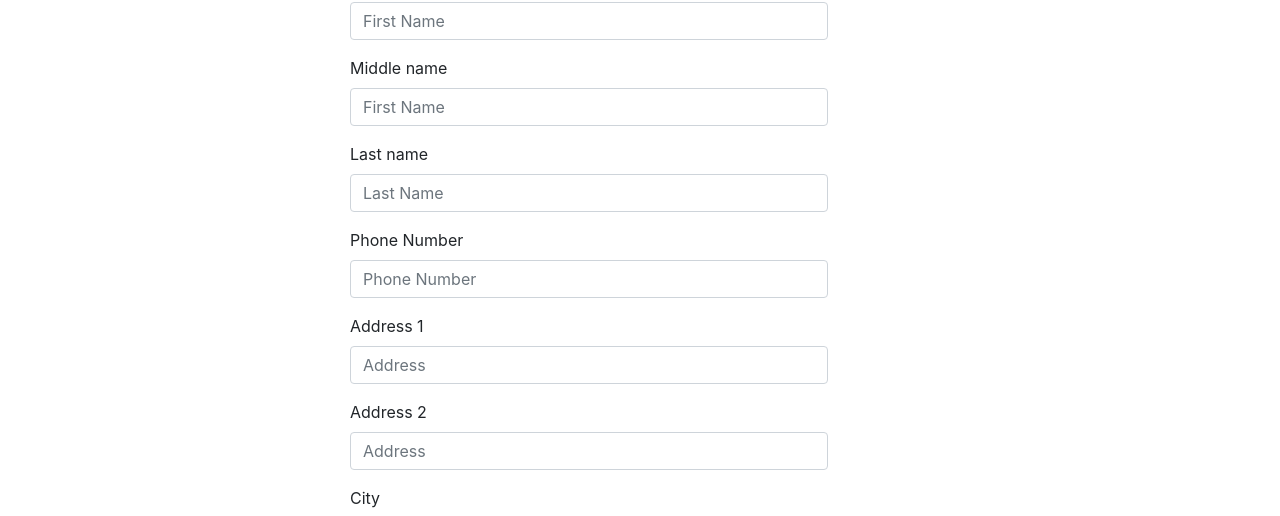
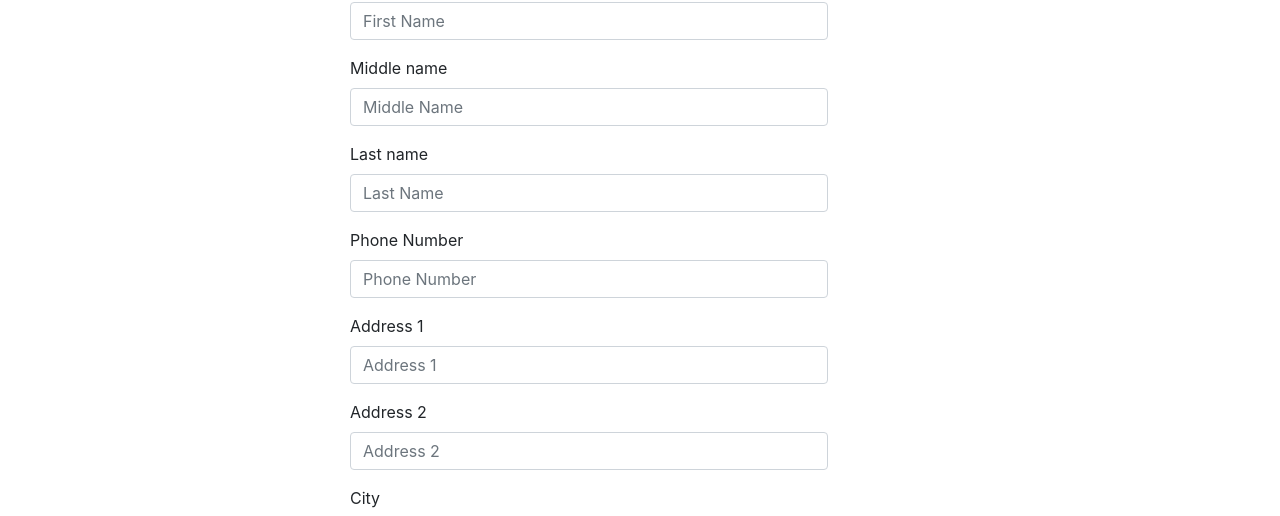
Before and after one commit to IndiaCFG3/team-33, a React (Create React App) app in the folder frontend/: page /userform in a window 1280 px wide. Shown: the part 234-750 px from the top of the page. Built offline with nearby package versions, Linux system fonts and the light colour scheme.

Commit message:
hooks setup

```diff
--- a/frontend/src/pages/Login.js
+++ b/frontend/src/pages/Login.js
@@ -1,13 +1,13 @@
-import React from 'react'
+import React , { useState, useEffect } from 'react'
 import 'bootstrap/dist/css/bootstrap.css'
 import { Col, Row,Form, Button } from 'react-bootstrap';
 import {Link} from 'react-router-dom'
 
 function Login(props){
-    function handleClick(){
-        console.log('clicked')
-
-    }
+    var [userLogin, setuserLogin] = useState({
+        email:"",
+        password:""
+    })
 
     return(
         <div>
@@ -20,13 +20,13 @@ function Login(props){
 
                 <Form.Group controlId="formBasicEmail">
 
-                    <Form.Control type="email" placeholder="Enter email" />
+                    <Form.Control type="email" placeholder="Enter email" onChange={(e)=>{setuserLogin({...userLogin, email:e.target.value})}} />
 
                 </Form.Group>
 
 
                 <Form.Group controlId="formBasicPassword">
-                    <Form.Control type="password" placeholder="Password" />
+                    <Form.Control type="password" placeholder="Password" onChange={(e)=>{setuserLogin({...userLogin, password:e.target.value})}} />
                 </Form.Group>
                 <Button variant="primary" type="submit">
                     Login
--- a/frontend/src/pages/Signup.js
+++ b/frontend/src/pages/Signup.js
@@ -1,9 +1,15 @@
-import React from 'react'
+import React, { useState, useEffect } from 'react'
 import 'bootstrap/dist/css/bootstrap.css'
 import { Col, Row,Form, Button } from 'react-bootstrap';
 import {Link} from 'react-router-dom'
 
 function Signup(props){
+    var [userSignUp, setuserSignUp] = useState({
+        email:"",
+        firstname:"",
+        lastname:"",
+        password:""
+    })
 
     return(
         <div>
@@ -17,22 +23,22 @@ function Signup(props){
 
             <Form.Group controlId="formBasicEmail">
 
-                <Form.Control type="email" placeholder="Enter email" />
+                <Form.Control type="email" placeholder="Enter email" onChange={(e)=>{setuserSignUp({...userSignUp, email:e.target.value})}} />
 
             </Form.Group>
             <Form.Group controlId="formBasicEmail">
 
-                <Form.Control type="text" placeholder="First Name" />
+                <Form.Control type="text" placeholder="First Name" onChange={(e)=>{setuserSignUp({...userSignUp, firstname:e.target.value})}} />
 
             </Form.Group>
             <Form.Group controlId="formBasicEmail">
 
-                <Form.Control type="text" placeholder="Last Name" />
+                <Form.Control type="text" placeholder="Last Name" onChange={(e)=>{setuserSignUp({...userSignUp, lastname:e.target.value})}} />
 
             </Form.Group>
             <Form.Group controlId="formBasicPassword">
 
-                <Form.Control type="password" placeholder="Password" />
+                <Form.Control type="password" placeholder="Password" onChange={(e)=>{setuserSignUp({...userSignUp, password:e.target.value})}} />
             </Form.Group>
             <Form.Group controlId="formBasicPassword">
 
--- a/frontend/src/pages/UserDetail.js
+++ b/frontend/src/pages/UserDetail.js
@@ -1,9 +1,10 @@
-import React from 'react'
+import React , { useState, useEffect } from 'react'
 import 'bootstrap/dist/css/bootstrap.css'
 import {Button, Col, Row, Form} from 'react-bootstrap'
 import {Link} from 'react-router-dom'
 
 function UserDetail(props){
+    var [userDetail, setuserDetail] = useState({});
 
     return(
         <div>
--- a/frontend/src/pages/UserForm.js
+++ b/frontend/src/pages/UserForm.js
@@ -1,9 +1,27 @@
-import React from 'react'
+import React , { useState, useEffect } from 'react'
 import 'bootstrap/dist/css/bootstrap.css'
 import {Button, Col, Row, Form} from 'react-bootstrap'
 import NavBar from './NavBar'
 
 function UserForm(props){
+    var [userDetail, setuserDetail] = useState({
+        email:"",
+        firstname:"",
+        middlename:"",
+        lastname:"",
+        phonenumber:"",
+        address1:"",
+        address2:"",
+        city:"",
+        state:"",
+        gender:"",
+        dob:"",
+        monthlyincome:"",
+        education:"",
+        marriage:false
+
+
+    });
 
     return(
         <div>
@@ -16,62 +34,62 @@ function UserForm(props){
   <div style={{textAlign:"left"}}>
     <Form.Label>Email</Form.Label>
     </div>
-    <Form.Control type="email" placeholder="name@example.com" />
+    <Form.Control type="email" placeholder="name@example.com" onChange={(e)=>{setuserDetail({...userDetail, email:e.target.value})}} />
   </Form.Group>
   <Form.Group controlId="exampleForm.ControlInput1">
   <div style={{textAlign:"left"}}>
     <Form.Label>First name</Form.Label>
     </div>
-    <Form.Control type="text" placeholder="First Name" />
+    <Form.Control type="text" placeholder="First Name" onChange={(e)=>{setuserDetail({...userDetail, firstname:e.target.value})}} />
   </Form.Group>
   <Form.Group controlId="exampleForm.ControlInput1">
   <div style={{textAlign:"left"}}>
     <Form.Label>Middle name</Form.Label>
     </div>
-    <Form.Control type="text" placeholder="First Name" />
+    <Form.Control type="text" placeholder="Middle Name" onChange={(e)=>{setuserDetail({...userDetail, middlename:e.target.value})}} />
   </Form.Group>
   <Form.Group controlId="exampleForm.ControlInput1">
   <div style={{textAlign:"left"}}>
     <Form.Label>Last name</Form.Label>
     </div>
-    <Form.Control type="text" placeholder="Last Name" />
+    <Form.Control type="text" placeholder="Last Name" onChange={(e)=>{setuserDetail({...userDetail, lastname:e.target.value})}} />
   </Form.Group>
   <Form.Group controlId="exampleForm.ControlInput1">
   <div style={{textAlign:"left"}}>
     <Form.Label>Phone Number</Form.Label>
     </div>
-    <Form.Control type="text" placeholder="Phone Number" />
+    <Form.Control type="text" placeholder="Phone Number" onChange={(e)=>{setuserDetail({...userDetail, phonenumber:e.target.value})}} />
   </Form.Group>
   <Form.Group controlId="exampleForm.ControlInput1">
   <div style={{textAlign:"left"}}>
     <Form.Label>Address 1</Form.Label>
     </div>
-    <Form.Control type="text" placeholder="Address" />
+    <Form.Control type="text" placeholder="Address 1" onChange={(e)=>{setuserDetail({...userDetail, address1:e.target.value})}} />
   </Form.Group>
   <Form.Group controlId="exampleForm.ControlInput1">
   <div style={{textAlign:"left"}}>
     <Form.Label>Address 2</Form.Label>
     </div>
-    <Form.Control type="text" placeholder="Address" />
+    <Form.Control type="text" placeholder="Address 2" onChange={(e)=>{setuserDetail({...userDetail, address2:e.target.value})}} />
   </Form.Group>
   <Form.Group controlId="exampleForm.ControlInput1">
   <div style={{textAlign:"left"}}>
     <Form.Label>City</Form.Label>
     </div>
-    <Form.Control type="text" placeholder="City" />
+    <Form.Control type="text" placeholder="City" onChange={(e)=>{setuserDetail({...userDetail, city:e.target.value})}} />
   </Form.Group>
   <Form.Group controlId="exampleForm.ControlInput1">
   <div style={{textAlign:"left"}}>
     <Form.Label>State</Form.Label>
     </div>
-    <Form.Control type="text" placeholder="State" />
+    <Form.Control type="text" placeholder="State" onChange={(e)=>{setuserDetail({...userDetail, state:e.target.value})}} />
   </Form.Group>
 
   <Form.Group controlId="exampleForm.ControlSelect1">
   <div style={{textAlign:"left"}}>
     <Form.Label>Gender</Form.Label>
     </div>
-    <Form.Control as="select">
+    <Form.Control as="select" onChange={(e)=>{setuserDetail({...userDetail, gender:e.target.value})}}>
       <option>Male</option>
       <option>Female</option>
     </Form.Control>
@@ -80,22 +98,22 @@ function UserForm(props){
   <div style={{textAlign:"left"}}>
     <Form.Label>Date Of Birth</Form.Label>
     </div>
-    <Form.Control type="date" />
+    <Form.Control type="date" onChange={(e)=>{setuserDetail({...userDetail, dob:e.target.value})}} />
   </Form.Group>
   <Form.Group controlId="exampleForm.ControlInput1">
   <div style={{textAlign:"left"}}>
     <Form.Label>Monthly Income (INR)</Form.Label>
     </div>
-    <Form.Control type="text" placeholder="Monthly Income in Rupees" />
+    <Form.Control type="text" placeholder="Monthly Income in Rupees" onChange={(e)=>{setuserDetail({...userDetail, monthlyincome:e.target.value})}} />
   </Form.Group>
   <Form.Group controlId="exampleForm.ControlInput1">
   <div style={{textAlign:"left"}}>
     <Form.Label>Education</Form.Label>
     </div>
-    <Form.Control type="text" placeholder="Education" />
+    <Form.Control type="text" placeholder="Education" onChange={(e)=>{setuserDetail({...userDetail, education:e.target.value})}} />
   </Form.Group>
   <div style={{textAlign:"left"}}>
-  <input type="checkbox" id="" name="marriage" value="" />
+  <input type="checkbox" id="" name="marriage" value="" onChange={(e)=>{setuserDetail({...userDetail, marriage:e.target.value})}} />
   &nbsp; &nbsp;
     <label for="marriage">Married</label>
   </div>
--- a/frontend/src/pages/UserList.js
+++ b/frontend/src/pages/UserList.js
@@ -1,9 +1,12 @@
-import React from 'react'
+import React , { useState, useEffect } from 'react'
 import 'bootstrap/dist/css/bootstrap.css'
 import {Button, Col, Row, Form} from 'react-bootstrap'
 import NavBar from './NavBar'
 
+
+
 function UserList(props){
+    var [userList, setuserList] = useState(['a','b']);
 
     return(
         <div>
@@ -22,8 +25,10 @@ function UserList(props){
             </Row>
             <br />
             <hr style={{width:"80%"}} />
-
-            <Row>
+            {userList.map(user => {
+                return(
+                    <div>
+                    <Row>
             <Col xs={{span:4, offset:1}}>
                     <div>Mera Naam</div>
                 </Col>
@@ -32,6 +37,12 @@ function UserList(props){
                 </Col>
             </Row>
             <hr style={{width:"60%"}} />
+            </div>
+
+                )
+            })}
+
+
         </div>
     )
 }
--- a/frontend/src/pages/UserPending.js
+++ b/frontend/src/pages/UserPending.js
@@ -1,9 +1,11 @@
-import React from 'react'
+import React , { useState, useEffect } from  'react'
 import 'bootstrap/dist/css/bootstrap.css'
 import {Button, Col, Row, Form, Table, thead, tbody} from 'react-bootstrap'
 import NavBar from './NavBar'
 
 function UserPending(props){
+
+    var [userList, setuserList] = useState(['a','b']);
 
     return(
         <div>
```
